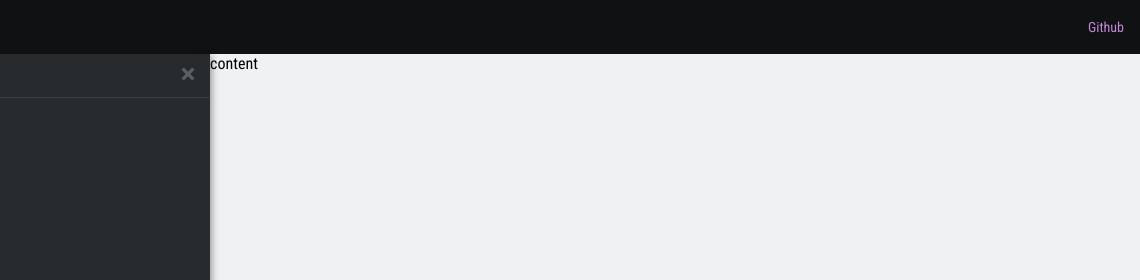
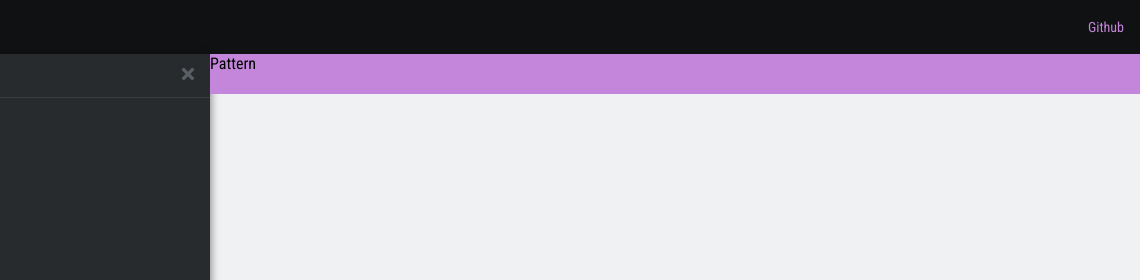
Before and after one commit to JaydenPahukula/patatomizer, a website built with Vite: page index.html in a window 1280 px wide. Shown: the top 280 px of the page, 140-1280 px from the left. Built offline with nearby package versions, Linux system fonts and the light colour scheme.

Commit message:
style.css -> index.css and remove icon

```diff
--- a/index.html
+++ b/index.html
@@ -2,10 +2,9 @@
 <html lang="en">
 	<head>
 		<meta charset="UTF-8" />
-		<link rel="icon" type="image/svg+xml" href="/vite.svg" />
 		<meta name="viewport" content="width=device-width, initial-scale=1.0" />
 		<title>Patatomizer</title>
-		<link rel="stylesheet" href="src/style.css" />
+		<link rel="stylesheet" href="src/index.css" />
 		<!-- fonts -->
 		<link rel="preconnect" href="https://fonts.googleapis.com" />
 		<link rel="preconnect" href="https://fonts.gstatic.com" crossorigin />
@@ -16,7 +15,11 @@
 		<load src="src/header/header.html" />
 		<div id="page">
 			<load src="src/sidebar/sidebar.html" />
-			<div>content</div>
+			<div id="page-content">
+				<section id="pattern-section">
+					<header class="header">Pattern</header>
+				</section>
+			</div>
 		</div>
 		<script type="module" src="src/index.js"></script>
 	</body>
--- a/src/style.css
+++ b/src/index.css
@@ -29,6 +29,18 @@ body {
 	display: flex;
 }
 
+#page-content {
+	flex-grow: 1;
+}
+
+.header {
+	height: 40px;
+}
+
+#pattern-section > .header {
+	background: var(--accent);
+}
+
 svg {
 	stroke-linecap: round;
 	stroke-linejoin: round;
```
